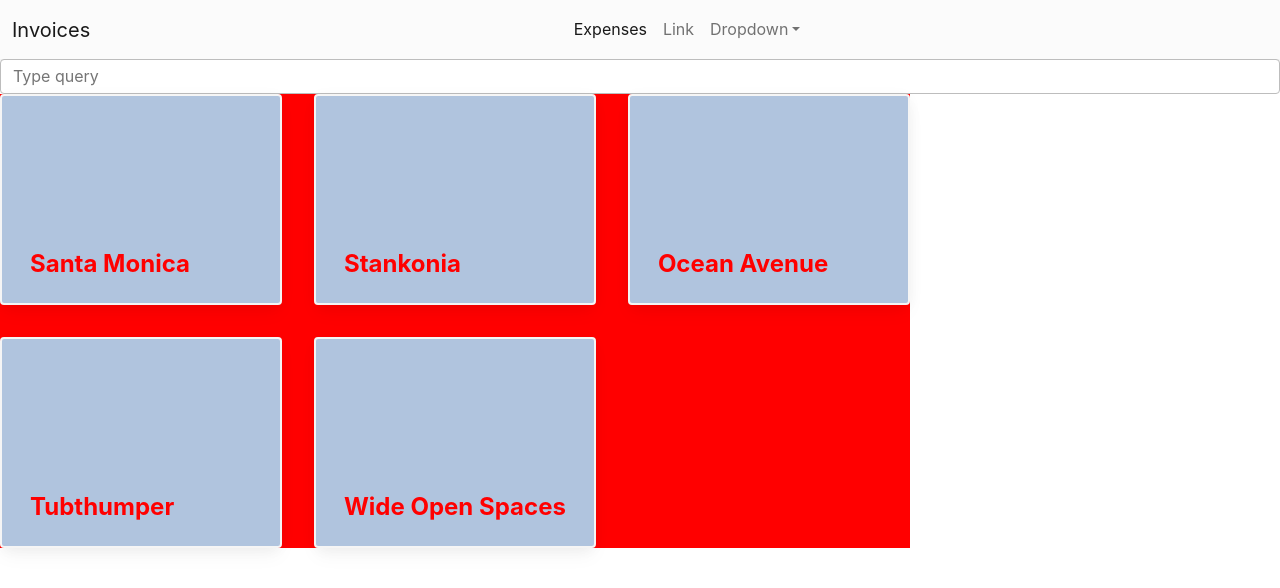
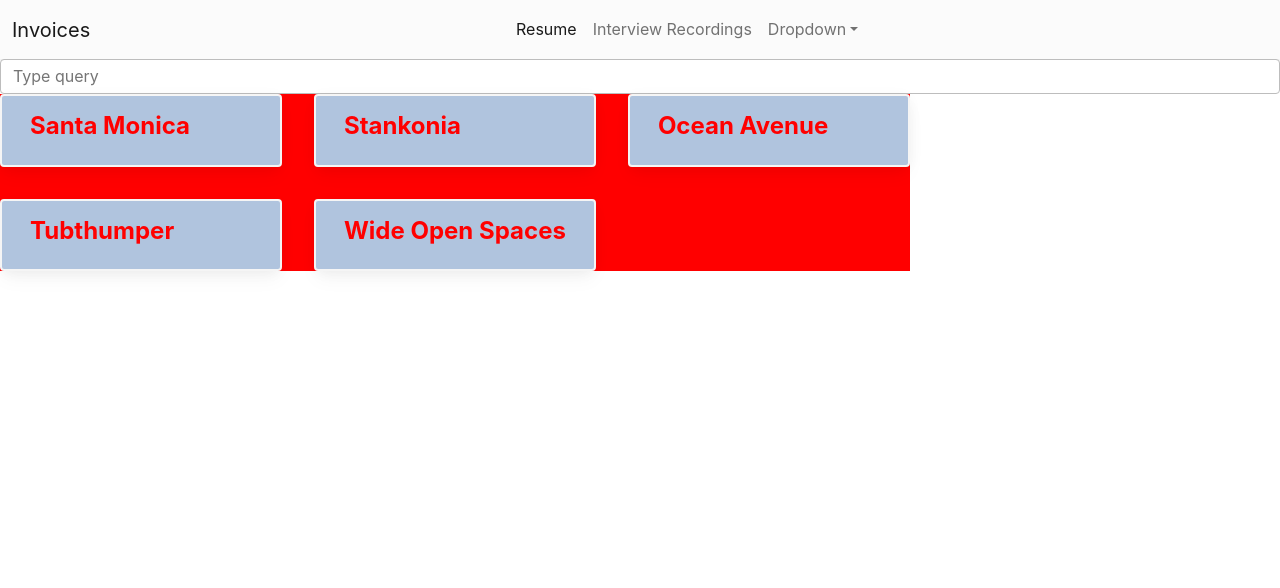
Before and after one commit to Ugh-GitHub/functional_learning, a React (Create React App) app: page /invoices in a window 1280 px wide. Shown: the top 588 px of the page. Built offline with nearby package versions, Linux system fonts and the light colour scheme.

Commit message:
fixed css error

```diff
--- a/src/Components/App/App.js
+++ b/src/Components/App/App.js
@@ -43,11 +43,11 @@ export default function App() {
             <MDBNavbarNav className={'mr-auto mb-2 mb-lg-0', 'd-flex justify-content-center'}>
               <MDBNavbarItem>
                 <MDBNavbarLink active aria-current='page' href='/expenses'>
-                  Expenses
+                  Resume
                 </MDBNavbarLink>
               </MDBNavbarItem>
               <MDBNavbarItem>
-                <MDBNavbarLink href='/test'>Link</MDBNavbarLink>
+                <MDBNavbarLink href='/test'>Interview Recordings</MDBNavbarLink>
               </MDBNavbarItem>
 
               <MDBNavbarItem>
--- a/src/Components/VidInterviewItem/VidInterviewItem.js
+++ b/src/Components/VidInterviewItem/VidInterviewItem.js
@@ -20,7 +20,7 @@ export default function VidInterviewItem() {
                             <Accordion.Item eventKey={index}>
                                 <Accordion.Header>{interview.question}</Accordion.Header>
                                 <Accordion.Body>
-                                    <div class="container">
+                                    <div class="vid-container">
                                         <iframe src={`https://www.youtube.com/embed/${interview.link}`}
                                             frameborder='50'
                                             allow='autoplay; encrypted-media'
--- a/src/Components/VideoInterview/VideoInterview.css
+++ b/src/Components/VideoInterview/VideoInterview.css
@@ -1,5 +1,5 @@
 
-.container {
+.vid-container {
   position: relative;
   overflow: hidden;
   width: 100%;
```
Lines whose indentation alone changed are shown as unchanged.
